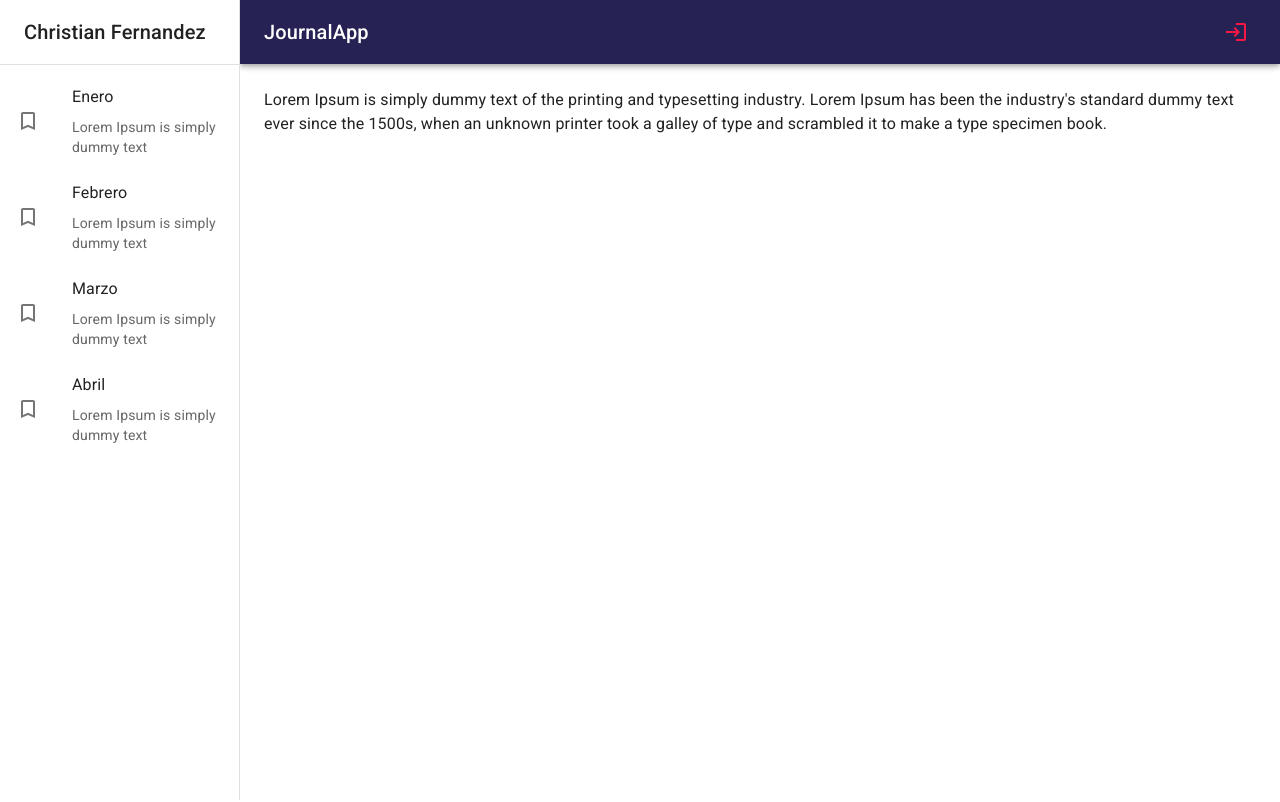
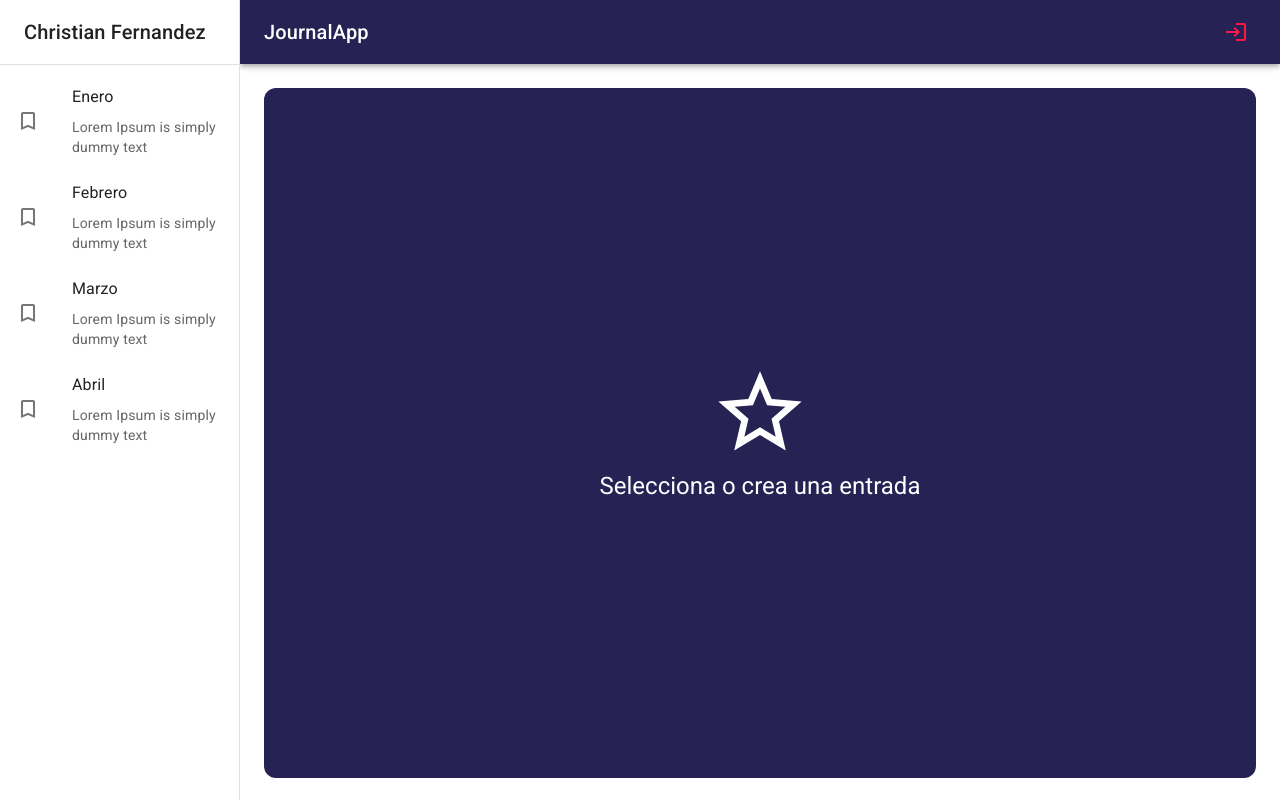
Before and after one commit to chmalo/journal-app, a React (Vite) app: page / in a window 1280 px wide. Built offline with nearby package versions, Linux system fonts and the light colour scheme.

Commit message:
feat: views

```diff
--- a/src/journal/pages/JournalPage.tsx
+++ b/src/journal/pages/JournalPage.tsx
@@ -1,15 +1,18 @@
 import { Typography } from "@mui/material"
 import { JournalLayout } from "../layout/JournalLayout"
+import { NothingSelectedView } from "../views"
 
 export const JournalPage = () => {
   return (
     <JournalLayout>
-      <Typography>
-        Lorem Ipsum is simply dummy text of the printing and typesetting
-        industry. Lorem Ipsum has been the industry's standard dummy text ever
-        since the 1500s, when an unknown printer took a galley of type and
-        scrambled it to make a type specimen book.
-      </Typography>
+      {/* <Typography> */}
+      {/*  Lorem Ipsum is simply dummy text of the printing and typesetting */}
+      {/*  industry. Lorem Ipsum has been the industry's standard dummy text ever */}
+      {/*  since the 1500s, when an unknown printer took a galley of type and */}
+      {/*  scrambled it to make a type specimen book. */}
+      {/* </Typography> */}
+
+      <NothingSelectedView />
     </JournalLayout>
   )
 }
--- /dev/null
+++ b/src/journal/views/NothingSelectedView.tsx
@@ -0,0 +1,28 @@
+import { Grid, Typography } from "@mui/material"
+import { StarOutline } from "@mui/icons-material"
+
+export const NothingSelectedView = () => {
+  return (
+    <Grid
+      container
+      spacing={0}
+      direction="column"
+      alignItems="center"
+      justifyContent="center"
+      sx={{
+        minHeight: "calc(100vh - 110px)",
+        backgroundColor: "primary.main",
+        borderRadius: 3,
+      }}
+    >
+      <Grid item xs={12}>
+        <StarOutline sx={{ fontSize: 100, color: "white" }} />
+      </Grid>
+      <Grid item xs={12}>
+        <Typography color="white" variant="h5">
+          Selecciona o crea una entrada
+        </Typography>
+      </Grid>
+    </Grid>
+  )
+}
--- /dev/null
+++ b/src/journal/views/index.ts
@@ -0,0 +1 @@
+export * from "./NothingSelectedView"
```
